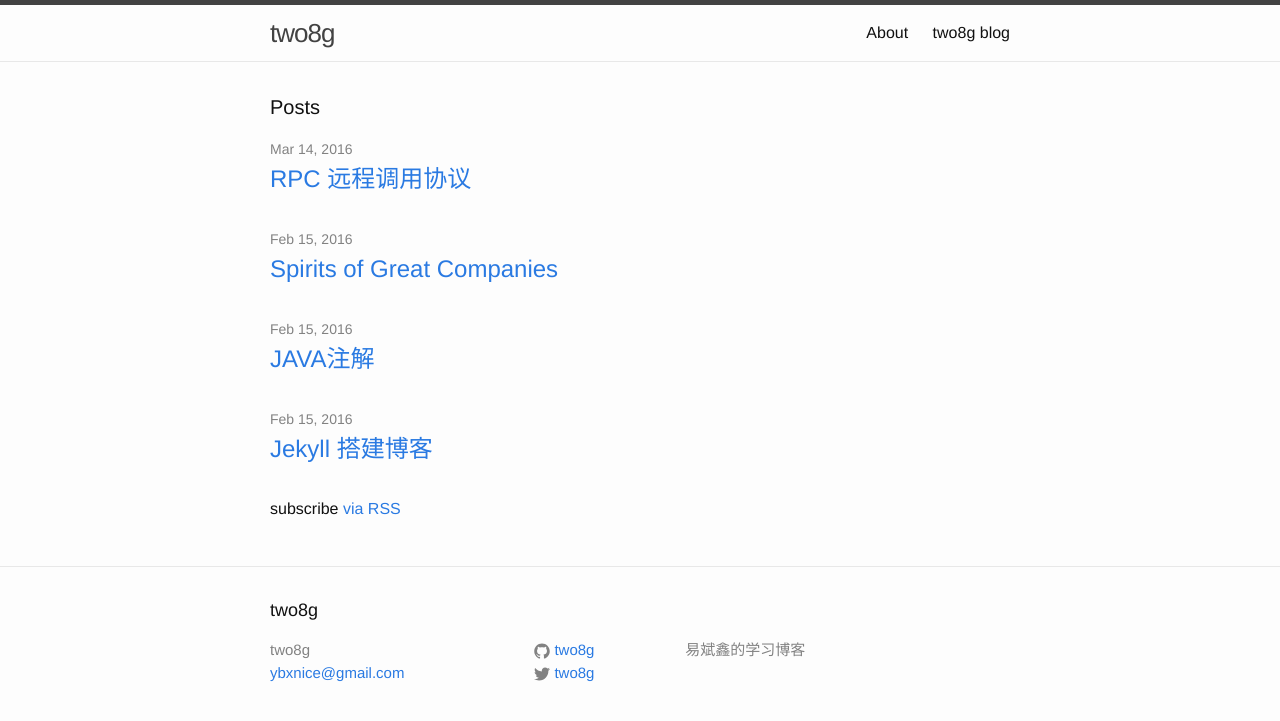
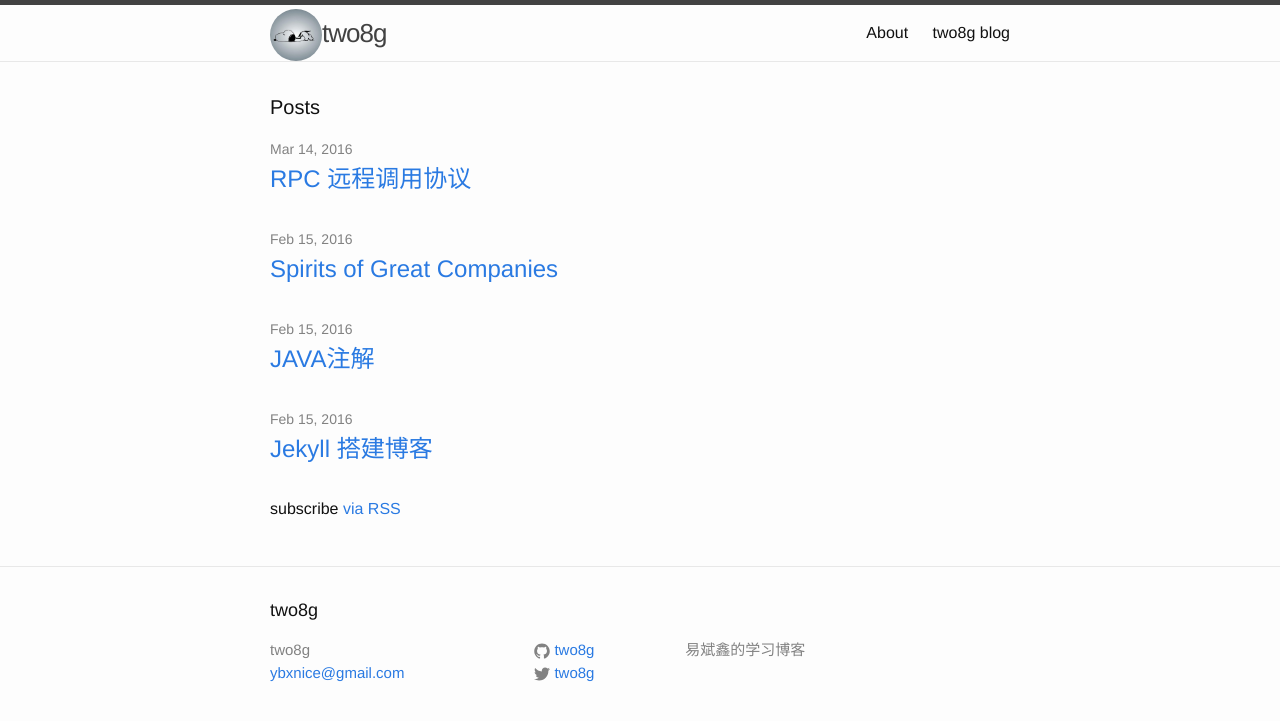
Before and after one commit to two8g/two8g.github.io, a Jekyll site: the page built from index.html, in a window 1280 px wide. Shown: the top 721 px of the page. Built offline with Jekyll 4.4.1, drawn with Linux system fonts in a browser that asks for light colours.

Commit message:
add 头像

```diff
--- a/_includes/header.html
+++ b/_includes/header.html
@@ -2,6 +2,9 @@
 
 	<div class="wrapper">
 
+		<a class="site-title" href="{{ site.baseurl }}/">
+			<img style="height: 2em;width:2em;border-radius: 500rem" src="../images/two8g_300x300.jpg">
+		</a>
 		<a class="site-title" href="{{ site.baseurl }}/">{{ site.title }}</a>
 
 		<nav class="site-nav">
```
